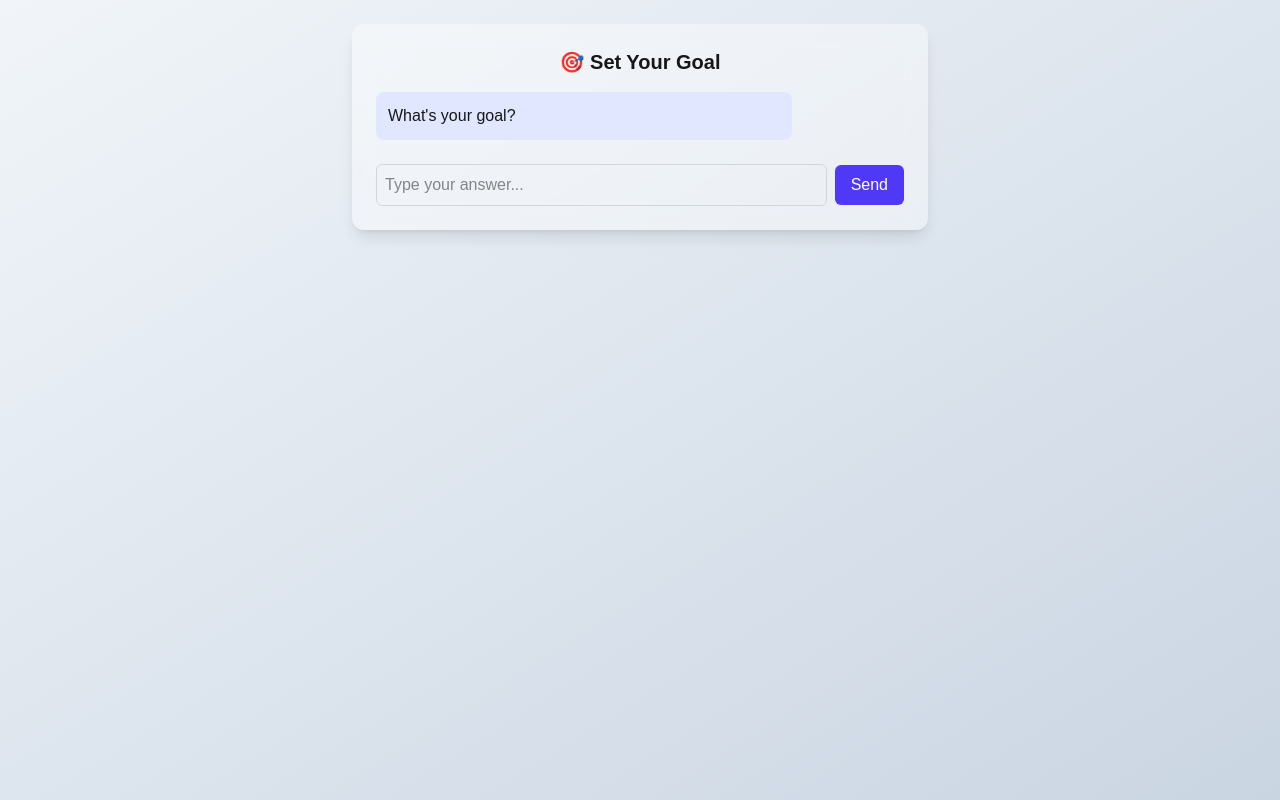
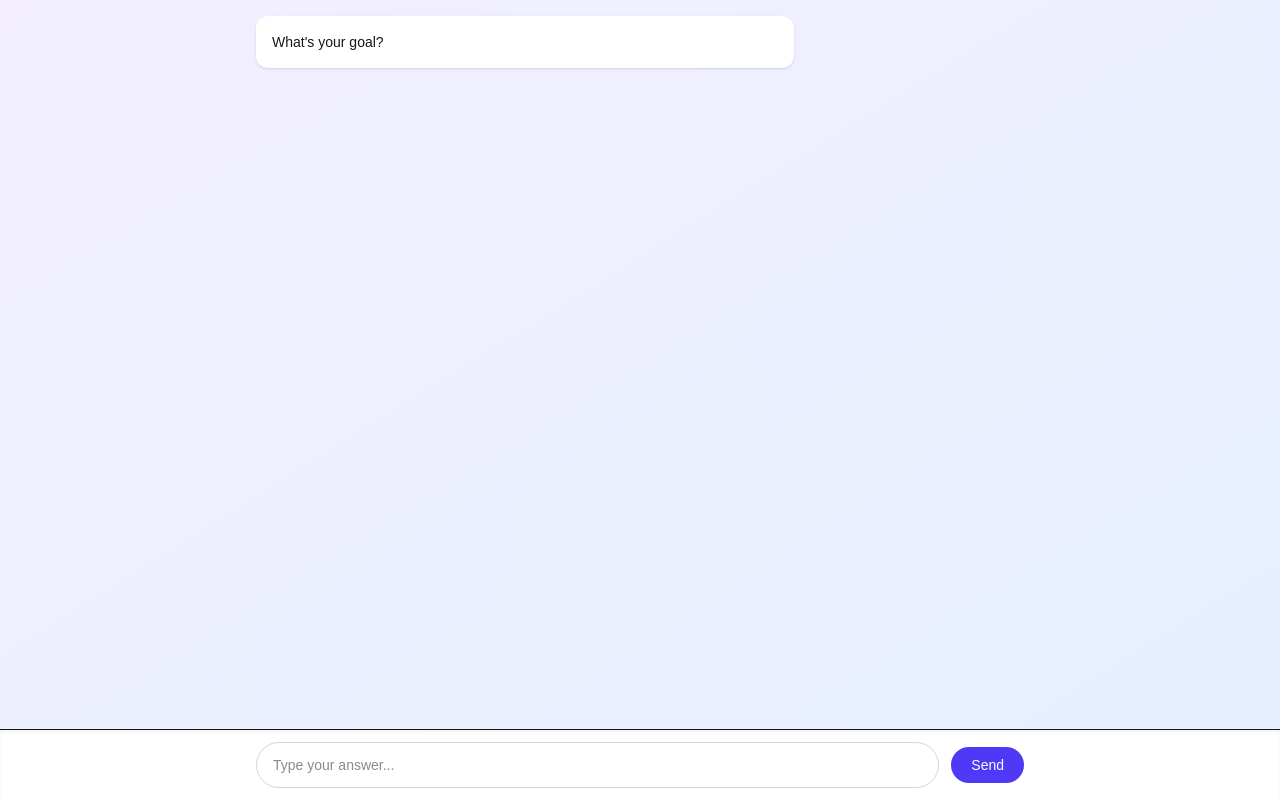
Before and after one commit to rj-Rajeev/habitix.in, a Next.js app: page /dashboard/goal-chat in a window 1280 px wide. Built offline with nearby package versions, Linux system fonts and the light colour scheme; no server answers.

Commit message:
update signup and create-goal page

```diff
--- a/src/app/(auth)/signin/page.tsx
+++ b/src/app/(auth)/signin/page.tsx
@@ -2,8 +2,6 @@ import SignInForm from "@/components/auth/signin-form"
 
 export default function Home() {
   return (
-    <div className="min-h-screen flex items-center justify-center bg-gray-50 py-12 px-4 sm:px-6 lg:px-8">
       <SignInForm />
-    </div>
   )
 }
--- a/src/app/dashboard/goal-chat/page.tsx
+++ b/src/app/dashboard/goal-chat/page.tsx
@@ -3,7 +3,6 @@
 import { useState, useRef, useEffect } from "react";
 import { useRouter } from "next/navigation";
 import { useSession } from "next-auth/react";
-import { log } from "util";
 
 interface Message {
   role: "system" | "user";
@@ -34,11 +33,8 @@ const createMessage = (role: "system" | "user", text: string): Message => ({
 });
 
 export default function GoalChatPage() {
-  const { data: session, status } = useSession();
-
-  const [messages, setMessages] = useState<Message[]>([
-    createMessage("system", questions[0]),
-  ]);
+  const { data: session } = useSession();
+  const [messages, setMessages] = useState<Message[]>([createMessage("system", questions[0])]);
   const [input, setInput] = useState("");
   const [currentQuestionIndex, setCurrentQuestionIndex] = useState(0);
   const [answers, setAnswers] = useState<string[]>([]);
@@ -55,21 +51,15 @@ export default function GoalChatPage() {
 
     const userMessage = createMessage("user", input);
     const updatedAnswers = [...answers, input];
-
-    const newMessages = [...messages, userMessage];
-    setMessages(newMessages);
+    setMessages((prev) => [...prev, userMessage]);
     setAnswers(updatedAnswers);
     setInput("");
-
     const nextIndex = currentQuestionIndex + 1;
     setCurrentQuestionIndex(nextIndex);
 
     if (nextIndex < questions.length) {
       setTimeout(() => {
-        setMessages((prev) => [
-          ...prev,
-          createMessage("system", questions[nextIndex]),
-        ]);
+        setMessages((prev) => [...prev, createMessage("system", questions[nextIndex])]);
       }, 400);
     } else {
       const goalData: GoalData = {
@@ -82,11 +72,7 @@ export default function GoalChatPage() {
       };
 
       setIsSubmitting(true);
-
-      setMessages((prev) => [
-        ...prev,
-        createMessage("system", "Great! Generating your roadmap..."),
-      ]);
+      setMessages((prev) => [...prev, createMessage("system", "Great! Generating your roadmap...")]);
 
       try {
         const roadmapRes = await fetch("/api/generate-roadmap", {
@@ -98,26 +84,12 @@ export default function GoalChatPage() {
         if (!roadmapRes.ok) throw new Error("Roadmap generation failed");
 
         const { roadmap } = await roadmapRes.json();
-        function addDatesToRoadmap(roadmap: any[]) {
-          const startDate = new Date();
-          startDate.setHours(0, 0, 0, 0);
 
-          return roadmap.map((dayData, index) => {
-            const dayOffset = index; // dayNumber starts from 1, index from 0
-            const currentDate = new Date(startDate);
-            currentDate.setDate(startDate.getDate() + dayOffset);
-
-            return {
-              ...dayData,
-              dayDate: currentDate, // YYYY-MM-DD
-            };
+        const roadmapWithDates = roadmap.map((dayData: any, index: number) => {
+          const date = new Date();
+          date.setDate(date.getDate() + index);
+          return { ...dayData, dayDate: date };
         });
-        }
-
-        // Example usage:
-
-        const roadmapWithDates = addDatesToRoadmap(roadmap);
-        console.log(roadmapWithDates);
 
         const fullGoal = {
           userId: session?.user.id,
@@ -146,13 +118,10 @@ export default function GoalChatPage() {
 
         router.push(`/dashboard/goals/${id}`);
       } catch (error) {
-        console.error("Generation failed:", error);
+        console.error(error);
         setMessages((prev) => [
           ...prev,
-          createMessage(
-            "system",
-            "❌ Something went wrong. Please try again later."
-          ),
+          createMessage("system", "❌ Something went wrong. Please try again later."),
         ]);
         setIsSubmitting(false);
       }
@@ -160,18 +129,16 @@ export default function GoalChatPage() {
   };
 
   return (
-    <div className="min-h-screen bg-gradient-to-br from-slate-100 to-slate-300 dark:from-slate-900 dark:to-slate-800 p-6 flex flex-col items-center">
-      <div className="w-full max-w-xl bg-white/40 dark:bg-slate-700/40 backdrop-blur-md rounded-xl shadow-lg p-6 space-y-4">
-        <h2 className="text-xl font-semibold text-center">🎯 Set Your Goal</h2>
-
-        <div className="space-y-2 max-h-[400px] overflow-y-auto pr-2">
+    <div className="min-h-screen flex flex-col bg-gradient-to-br from-[#f3efff] to-[#e6f0ff] dark:from-slate-900 dark:to-slate-800">
+      <div className="flex-1 overflow-y-auto p-4 md:px-10">
+        <div className="max-w-3xl mx-auto space-y-4">
           {messages.map((msg, i) => (
             <div
               key={i}
-              className={`p-3 rounded-lg max-w-[80%] ${
-                msg.role === "system"
-                  ? "bg-indigo-100 text-left"
-                  : "bg-green-100 text-right ml-auto"
+              className={`rounded-xl p-4 text-sm max-w-[80%] md:max-w-[70%] whitespace-pre-line shadow ${
+                msg.role === "user"
+                  ? "bg-green-100 ml-auto text-right"
+                  : "bg-white text-left"
               }`}
             >
               {msg.text}
@@ -179,30 +146,31 @@ export default function GoalChatPage() {
           ))}
           <div ref={bottomRef} />
         </div>
+      </div>
 
-        {currentQuestionIndex < questions.length && !isSubmitting && (
-          <div className="flex items-center gap-2">
+      <div className="w-full border-t bg-white dark:bg-slate-900 px-4 py-3 shadow-inner">
+        <div className="max-w-3xl mx-auto flex items-center gap-3">
           <input
             type="text"
-              className="flex-1 p-2 rounded-md border border-gray-300 dark:bg-slate-800"
+            className="flex-1 rounded-full border border-gray-300 dark:border-gray-600 p-3 px-4 bg-white dark:bg-slate-800 text-sm focus:outline-none"
+            placeholder="Type your answer..."
             value={input}
             onChange={(e) => setInput(e.target.value)}
             onKeyDown={(e) => e.key === "Enter" && handleSend()}
-              placeholder="Type your answer..."
+            disabled={isSubmitting}
           />
           <button
             onClick={handleSend}
-              className="bg-indigo-600 text-white px-4 py-2 rounded-md"
+            className="bg-indigo-600 hover:bg-indigo-700 text-white px-5 py-2 rounded-full text-sm font-medium"
+            disabled={isSubmitting || !input.trim()}
           >
             Send
           </button>
         </div>
-        )}
-
         {isSubmitting && (
-          <div className="text-sm text-gray-600 dark:text-gray-300 text-center">
+          <p className="text-center text-sm text-gray-400 mt-2">
             ⏳ Generating your personalized plan...
-          </div>
+          </p>
         )}
       </div>
     </div>
```
Also changed, not shown: src/components/auth/signin-form.tsx (+69 -36 lines). Lines whose indentation alone changed are shown as unchanged.
